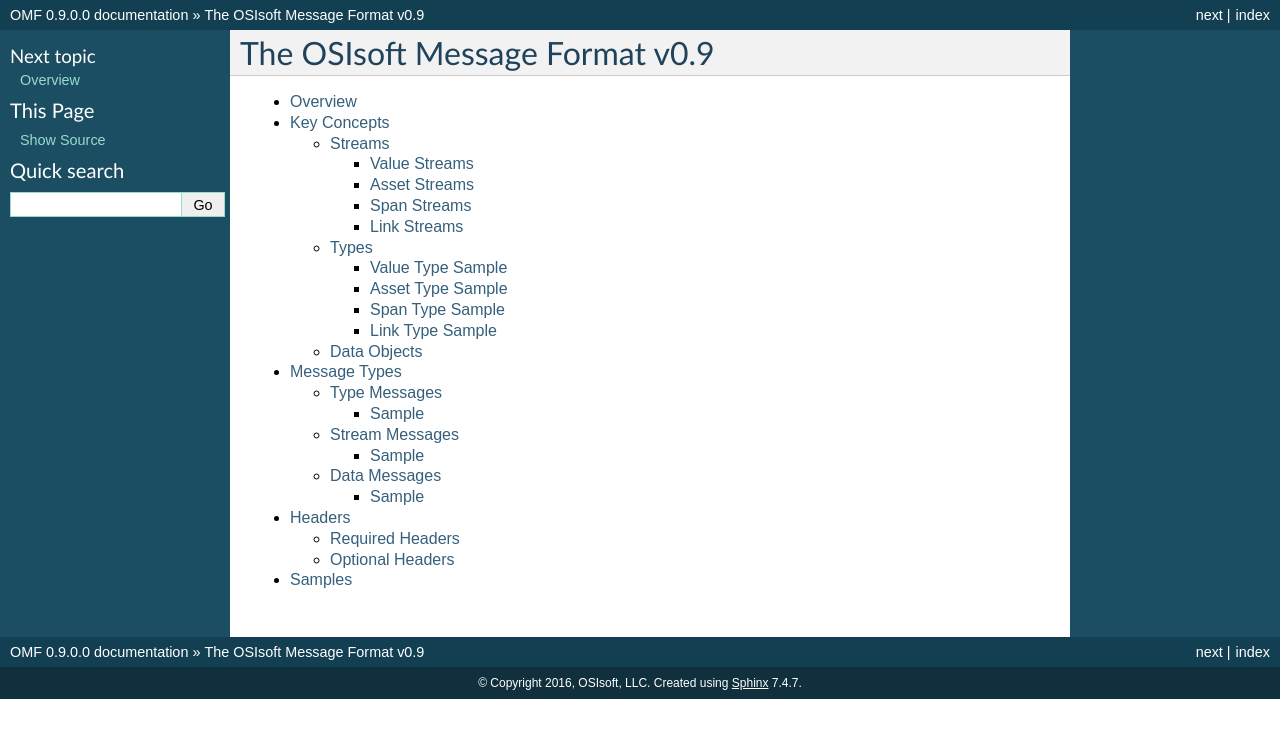
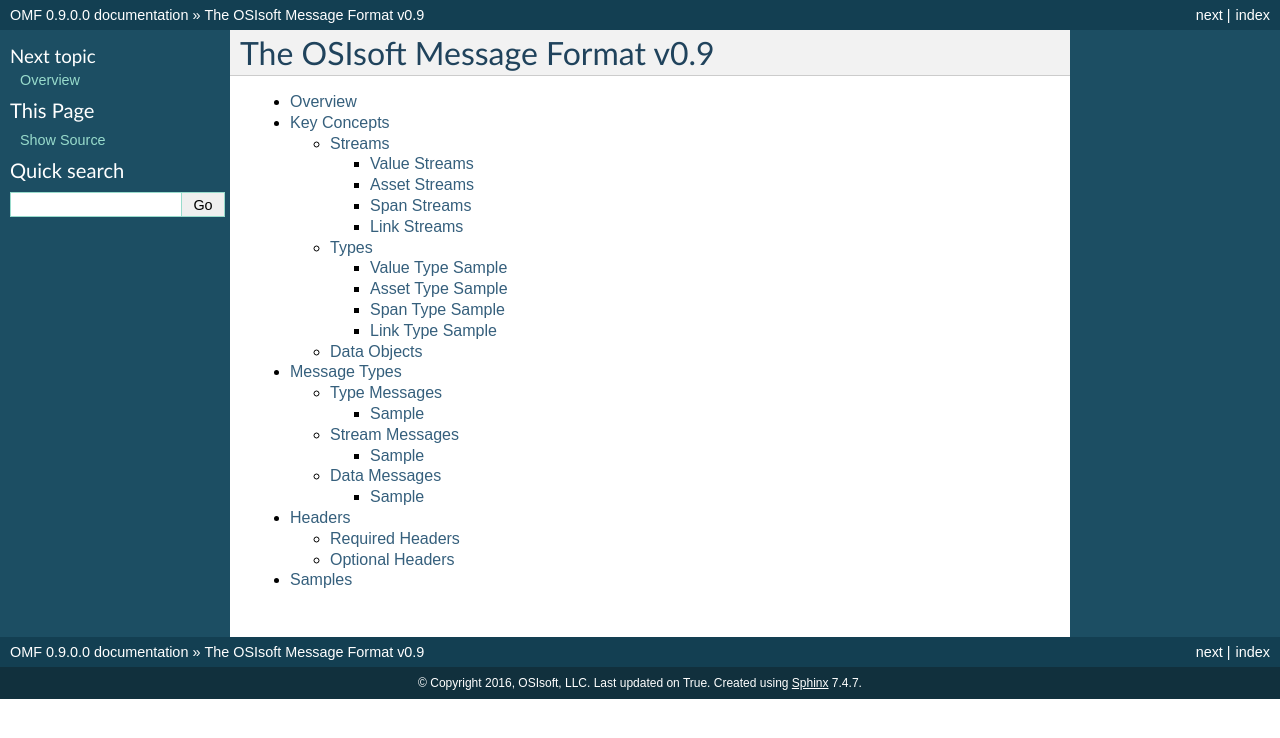
Before and after one commit to AVEVA/OMF-Docs, a Sphinx documentation site: the page built from docs/index.rst, in a window 1280 px wide. Shown: the top 738 px of the page. Built offline with Sphinx 7.4.7, drawn with Linux system fonts in a browser that asks for light colours.

Commit message:
missing fields

```diff
--- a/docs/conf.py
+++ b/docs/conf.py
@@ -97,7 +97,9 @@
 # -- Options for HTML output ----------------------------------------------
 
 html_context = {
-  "display_github": False # Add 'Edit on Github' link instead of 'View page source'
+    "display_github": False, # Add 'Edit on Github' link instead of 'View page source'
+    "last_updated": True,
+    "commit": False,
 }
 
 # The theme to use for HTML and HTML Help pages.  See the documentation for
```
